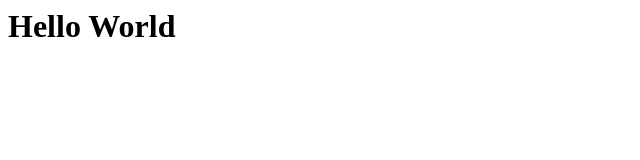
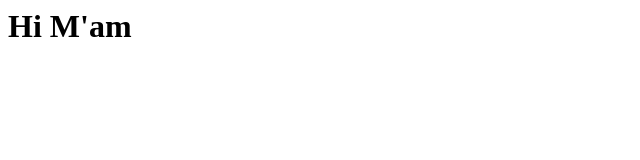
Before and after one commit to amitg404/amit, a plain HTML site: page index.html in a window 1280 px wide. Shown: the whole page, without its empty margins (0-640 px from the left). Drawn offline with Linux system fonts and the light colour scheme.

Commit message:
Update index.html

```diff
--- a/index.html
+++ b/index.html
@@ -5,6 +5,6 @@
     </title>
   </head>
   <body>
-    <h1>Hello World</h1>
+    <h1>Hi M'am</h1>
   </body>
 </html>
```
